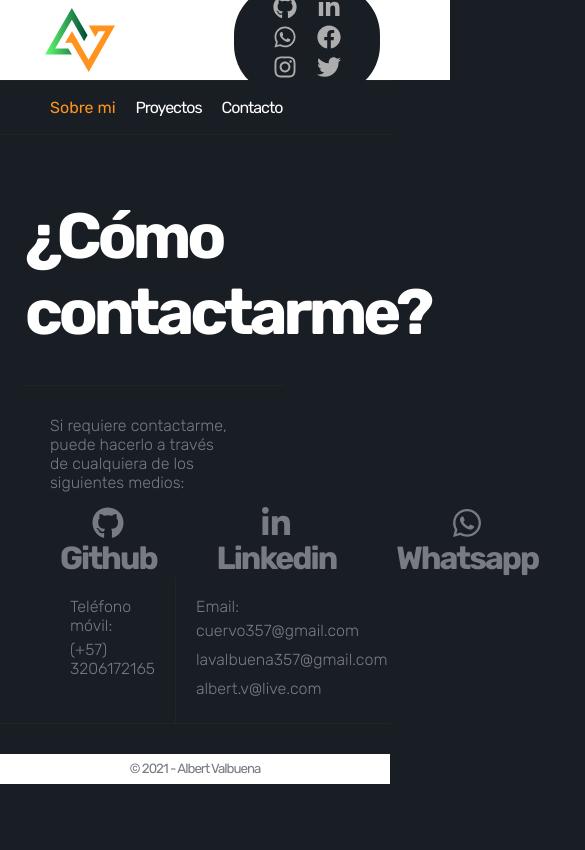
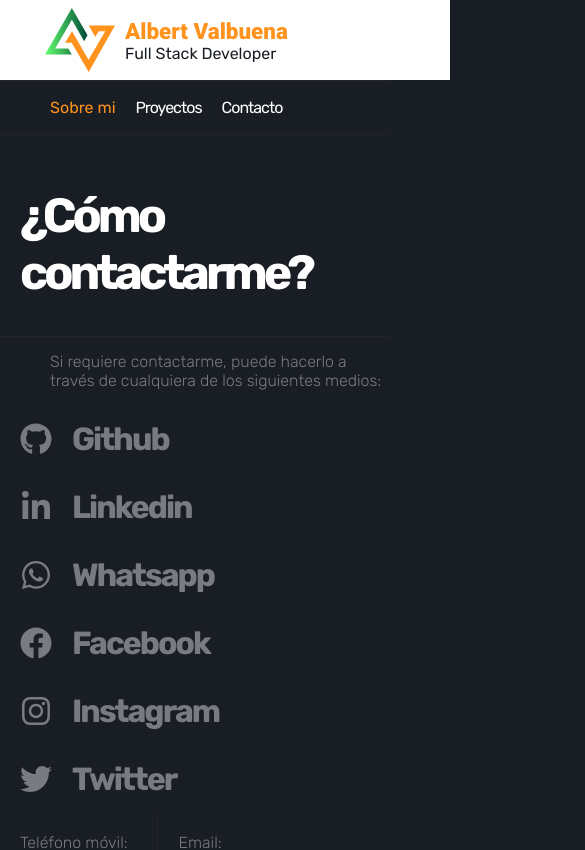
Before and after one commit to lavalbuena357/lavalbuena357.github.io, a React (Create React App) app: page /contacto in a window 390 px wide. Shown: the top 850 px of the page, 585 px wide, since content can reach past the window. Built offline with nearby package versions, Linux system fonts and the light colour scheme.

Commit message:
responsive

```diff
--- a/src/components/Contact/Contact.module.css
+++ b/src/components/Contact/Contact.module.css
@@ -134,3 +134,39 @@
       transform: translateY(-200px);
   }
 }
+
+/* RESPONSIVE */
+@media only screen and (max-width: 996px) {
+  .container {
+    width: 100%;
+  }
+  .info {
+    width: 100%;
+  }
+  .info h1 {
+    font-size: 3rem;
+    width: 100%;
+    margin-bottom: 0;
+    margin-left: 0;
+    padding: 0 20px 35px 20px;
+    box-sizing: border-box;
+  }
+  .social {
+    width: 100%;
+  }
+  .social ul {
+    flex-direction: column;
+  }
+  .social_head {
+    flex-direction: row;
+    margin-left: 20px;
+  }
+  .social_head h2 {
+    width: auto;
+    margin: 15px 20px;
+  }
+  .mail_phone {
+    box-sizing: border-box;
+    padding-left: 0px;
+  }
+}
--- a/src/components/Header/Header.module.css
+++ b/src/components/Header/Header.module.css
@@ -59,3 +59,10 @@
       transform: translateY(-90px);
   }
 }
+
+/* RESPONSIVE */
+@media only screen and (max-width: 996px) {
+  .logo_text {
+   opacity: 1;
+  }
+}
--- a/src/components/Header/SocialBar/SocialBar.module.css
+++ b/src/components/Header/SocialBar/SocialBar.module.css
@@ -55,3 +55,10 @@
   color: #db4a39;
   transition: all 0.3s ease-in-out;
 }
+
+/* RESPONSIVE */
+@media only screen and (max-width: 996px) {
+  .container {
+    display: none;
+  }
+}
--- a/src/components/Main/Main.module.css
+++ b/src/components/Main/Main.module.css
@@ -78,3 +78,29 @@
       opacity: 0;
   }
 }
+
+/* RESPONSIVE */
+@media only screen and (max-width: 996px) {
+  .container {
+    flex-direction: column-reverse;
+    margin-top: 50px;
+  }
+  .info {
+    width: 100%;
+  }
+  .info h1 {
+    margin-bottom: 0;
+    margin-left: 0;
+    padding: 0 20px 35px 20px;
+    box-sizing: border-box;
+  }
+  .info p {
+  margin-top: 0;
+  padding-right: 30px;
+  padding-left: 30px;
+  text-align: justify;
+}
+  .picture {
+    width: 100%;
+  }
+}
--- a/src/components/Projects/Projects.module.css
+++ b/src/components/Projects/Projects.module.css
@@ -81,3 +81,14 @@
       transform: translateY(-200px);
   }
 }
+
+/* RESPONSIVE */
+@media only screen and (max-width: 996px) {
+  .info h1 {
+    width: 100%;
+    margin-bottom: 0;
+    margin-left: 0;
+    padding: 0 20px 35px 20px;
+    box-sizing: border-box;
+  }
+}
```
